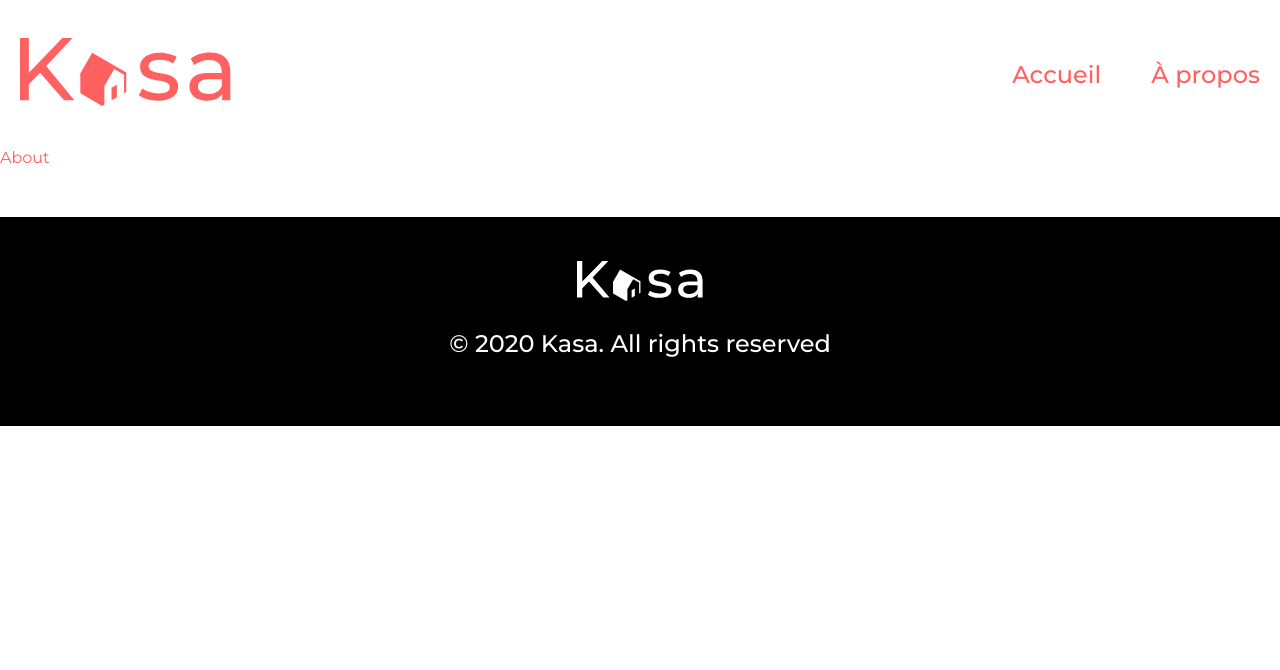
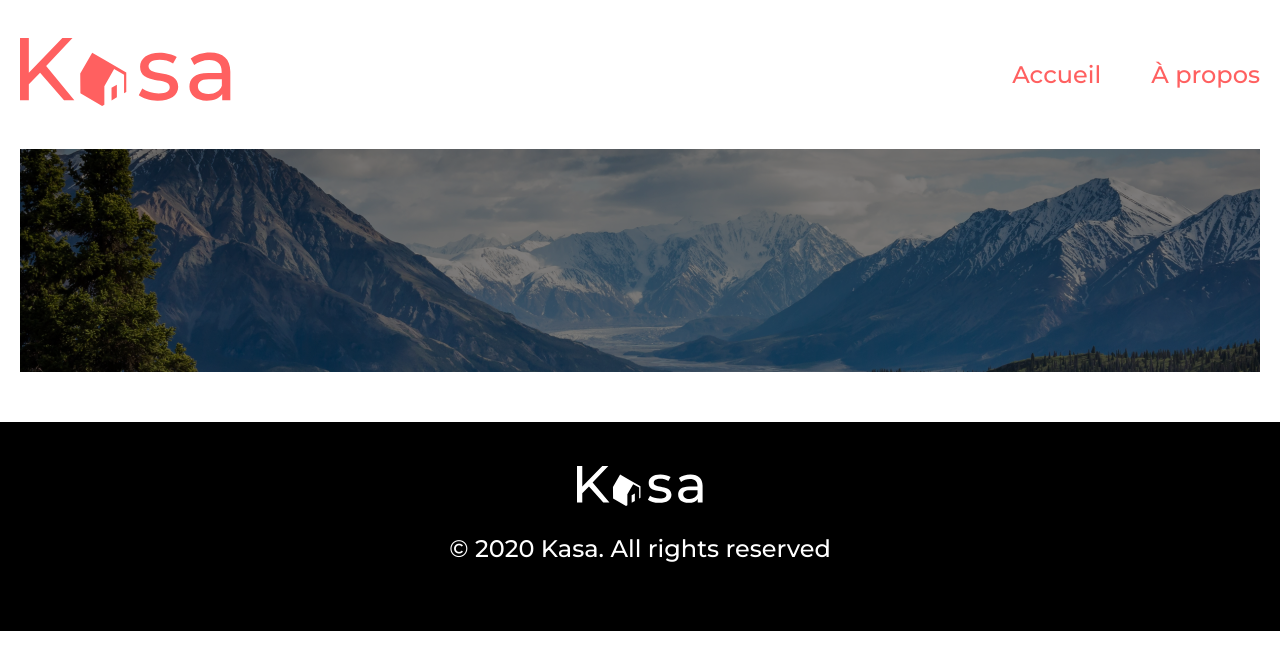
Before and after one commit to Astar73/Kasa, a React (Create React App) app: page /about in a window 1280 px wide. Shown: the top 670 px of the page. Built offline with nearby package versions, Linux system fonts and the light colour scheme.

Commit message:
Ajout de la Banner

```diff
--- a/src/pages/About/About.jsx
+++ b/src/pages/About/About.jsx
@@ -1,5 +1,11 @@
-import React from "react"
+import React from 'react'
+import Banner from '../../components/Banner/Banner'
+import BannerImg from '../../images/AboutBanner.png'
 
 export default function About() {
-    return <div>About</div>
+    return (
+        <main>
+            <Banner image={BannerImg} title="" />
+        </main>
+    )
 }
```
